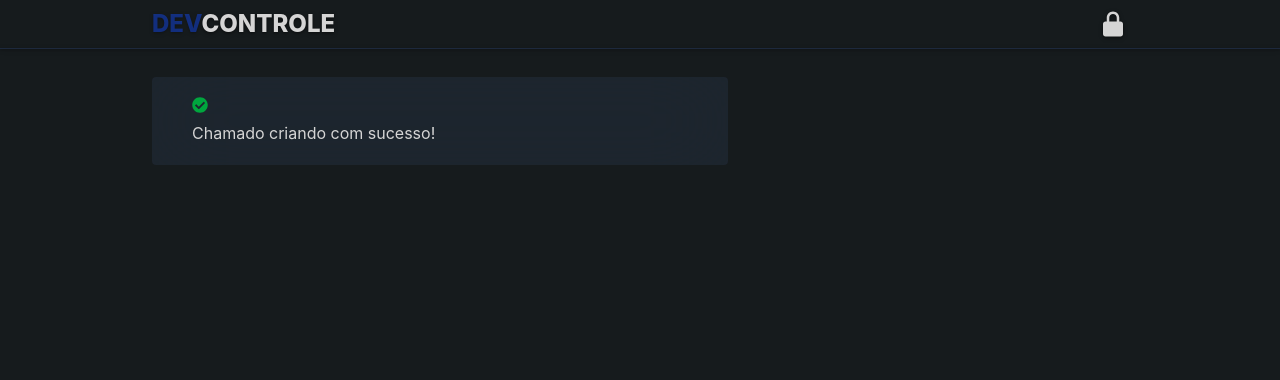
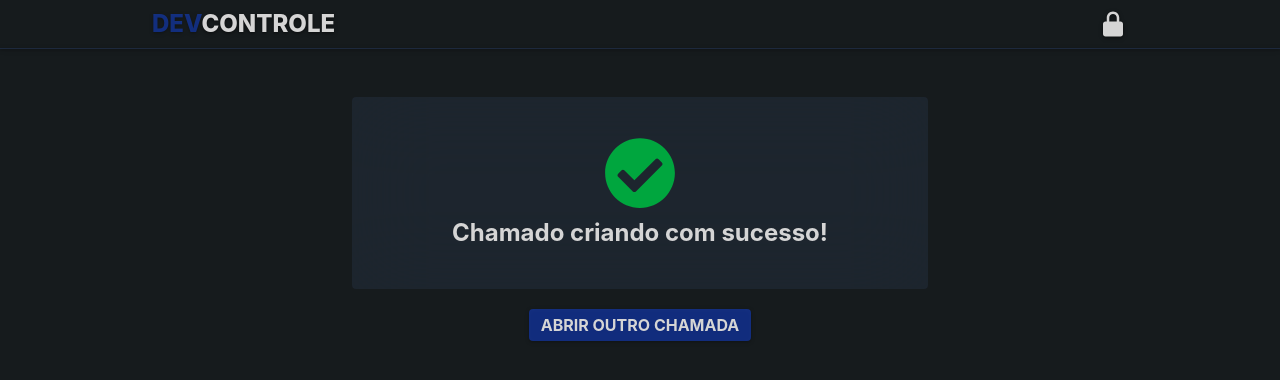
Before and after one commit to RAGNAR303/devcontrole, a Next.js app: page /open/status in a window 1280 px wide. Shown: the top 380 px of the page. Built offline with nearby package versions, Linux system fonts and the light colour scheme; no server answers.

Commit message:
finished screen open ticket

```diff
--- a/src/app/api/ticket/route.ts
+++ b/src/app/api/ticket/route.ts
@@ -49,13 +49,17 @@ export async function PATCH(request: Request) {
 
 export async function POST(request: Request) {
 
-    const { id, name, title, description, userId } = await request.json()
+    const { id, name, description, userId } = await request.json()
+
+    if (!id || !name || !description) {
+        return NextResponse.json({ message: "falid register ticket" })
+    }
 
     try {
 
         await prismaClient.ticket.create({
             data: {
-                name: title,
+                name: name,
                 description: description,
                 status: "ABERTO",
                 customerId: id,
@@ -66,7 +70,7 @@ export async function POST(request: Request) {
         })
 
 
-        return NextResponse.json({ message: "Dados recibidos" })
+        return NextResponse.json({ message: "Chamado cadastrado com sucesso!" })
     } catch (error) {
         return NextResponse.json({ message: "falid register ticket" })
     }
--- /dev/null
+++ b/src/app/dashboard/components/buttonrefresh/index.tsx
@@ -0,0 +1,14 @@
+"use client";
+
+import { Button } from "@/components/button";
+import { RiRefreshFill } from "react-icons/ri";
+import { useRouter } from "next/navigation";
+export function ButtonRefresh() {
+  const router = useRouter();
+
+  return (
+    <Button onClick={() => router.refresh()}>
+      <RiRefreshFill className="text-2xl" />
+    </Button>
+  );
+}
--- a/src/app/dashboard/components/ticket/index.tsx
+++ b/src/app/dashboard/components/ticket/index.tsx
@@ -16,7 +16,7 @@ interface TicketItemProps {
 
 export function Ticket({ ticket, customer }: TicketItemProps) {
   const { handleModalVisible, setDetailModal } = useContext(ModalContext);
-  const [ticketInfo, setTicketInfo] = useState("");
+
   const router = useRouter();
 
   async function handleTicketStatus() {
--- a/src/app/dashboard/layout.tsx
+++ b/src/app/dashboard/layout.tsx
@@ -18,7 +18,7 @@ export default async function DashboardLayout({
   return (
     <div className="flex w-full h-dvh ">
       <SideBar />
-      <section className="w-full ml-12 md:m-0 ">{children}</section>
+      <section className="w-full ml-12 md:ml-15 xl:ml-0 ">{children}</section>
     </div>
   );
 }
--- a/src/app/dashboard/page.tsx
+++ b/src/app/dashboard/page.tsx
@@ -8,6 +8,7 @@ import { authOptions } from "@/lib/auth";
 import { redirect } from "next/navigation";
 import { FaPlus } from "react-icons/fa";
 import { tr } from "zod/v4/locales";
+import { ButtonRefresh } from "./components/buttonrefresh";
 
 export default async function Dashboard() {
   const session = await getServerSession(authOptions);
@@ -20,7 +21,9 @@ export default async function Dashboard() {
     where: {
       userId: session.user.id,
       status: "ABERTO", // Filtra so o chamados como aberto
-
+      customer: {
+        userId: session.user.id,
+      },
     },
     include: {
       customer: true, // inclui o dados do cliente na chamada API
@@ -35,18 +38,24 @@ export default async function Dashboard() {
       <main className="flex flex-col  w-full">
         <div className="flex  justify-between flex-col gap-2 md:flex-row">
           <h1 className="uppercase text-2xl font-bold ">Meu Chamados</h1>
-          <Link href={"/dashboard/newTicket"}>
-            <Button>
-              <FaPlus /> NOVO CHAMADO
-            </Button>
-          </Link>
+          <div className=" flex items-center gap-2">
+            <ButtonRefresh />
+            <Link href={"/dashboard/newTicket"}>
+              <Button>
+                <FaPlus /> NOVO CHAMADO
+              </Button>
+            </Link>
+          </div>
         </div>
 
         <table className=" w-full mt-7 rounded overflow-hidden">
           <thead className=" bg-blue-700/50">
             <tr className="uppercase font-bold">
               <td className="pl-2">Clientes</td>
-              <td align="center" className="hidden md:flex justify-center text-center">
+              <td
+                align="center"
+                className="hidden md:flex justify-center text-center"
+              >
                 Data do chamado
               </td>
               <td className="py-3">Status</td>
--- a/src/app/open/components/FormTicket/index.tsx
+++ b/src/app/open/components/FormTicket/index.tsx
@@ -7,6 +7,7 @@ import { Input } from "@/components/input";
 import { Button } from "@/components/button";
 import { CustomerInfoProps } from "../../page";
 import { api } from "@/lib/api";
+import { redirect } from "next/navigation";
 
 const schema = z.object({
   name: z
@@ -14,7 +15,7 @@ const schema = z.object({
     .min(1, "Campo nome e obrigátorio"),
   description: z
     .string("Descreva o problema de forma clara e objetiva")
-    .min(20, "Campo de descrição e obrigátorio"),
+    .min(5, "Campo de descrição e obrigátorio"),
 });
 
 type FormData = z.infer<typeof schema>;
@@ -24,6 +25,7 @@ export function FormTicket({ customer }: { customer: CustomerInfoProps }) {
     register,
     handleSubmit,
     setError,
+    setValue,
     formState: { errors },
   } = useForm<FormData>({ resolver: zodResolver(schema) });
 
@@ -42,11 +44,17 @@ export function FormTicket({ customer }: { customer: CustomerInfoProps }) {
     try {
       await api.post("/api/ticket", {
         id: customer.id,
-        name: customer.name,
-        title: data.name,
+        name: data.name,
         description: data.description,
         userId: customer.userId,
       });
+
+      setValue("name", "");
+      setValue("description", "");
+
+      setTimeout(() => {
+        redirect("/open/status");
+      }, 1000);
     } catch (error) {
       console.log("falid register ticket");
     }
--- a/src/app/open/status/page.tsx
+++ b/src/app/open/status/page.tsx
@@ -1,13 +1,20 @@
+import { Button } from "@/components/button";
 import { Container } from "@/components/container";
+import Link from "next/link";
 import { FaCheckCircle } from "react-icons/fa";
 export default function statusOk() {
   return (
     <Container>
-      <section className="w-full items-center justify-center">
-        <div className="flex flex-col gap-2 mt-5 w-full max-w-xl bg-slate-700/30 px-2 md:px-10 py-5 rounded backdrop-blur-2xl">
-          <FaCheckCircle className="text-green-600" />
-          <p>Chamado criando com sucesso!</p>
+      <section className="flex flex-col gap-5  w-full items-center justify-center">
+        <div className="flex flex-col items-center gap-2 mt-10 w-full max-w-xl mx-auto bg-slate-700/30 px-2 md:px-10 py-10 rounded backdrop-blur-2xl">
+          <FaCheckCircle className="text-green-600 text-7xl " />
+          <strong className="md:text-2xl text-center">
+            Chamado criando com sucesso!
+          </strong>
         </div>
+        <Link href={"/open"}>
+          <Button>Abrir outro Chamada</Button>
+        </Link>
       </section>
     </Container>
   );
```
